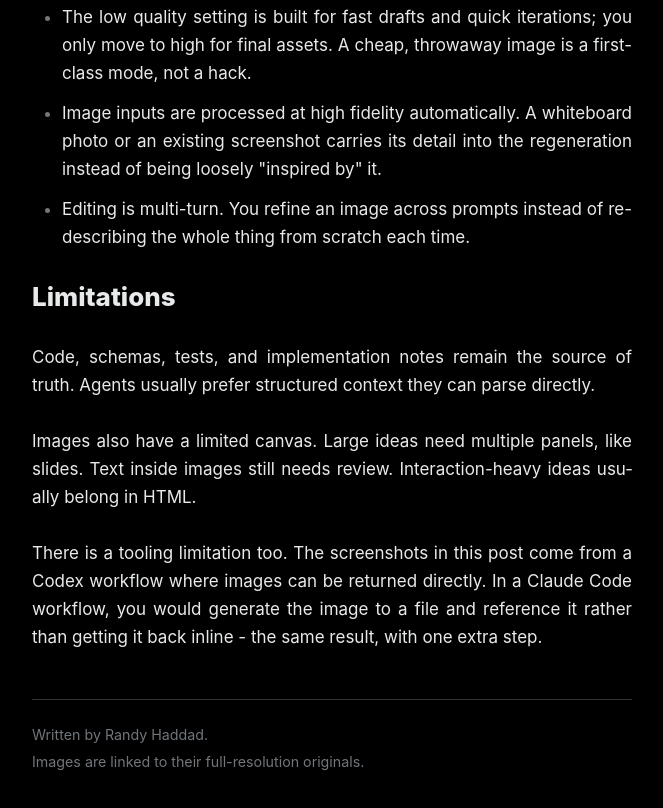
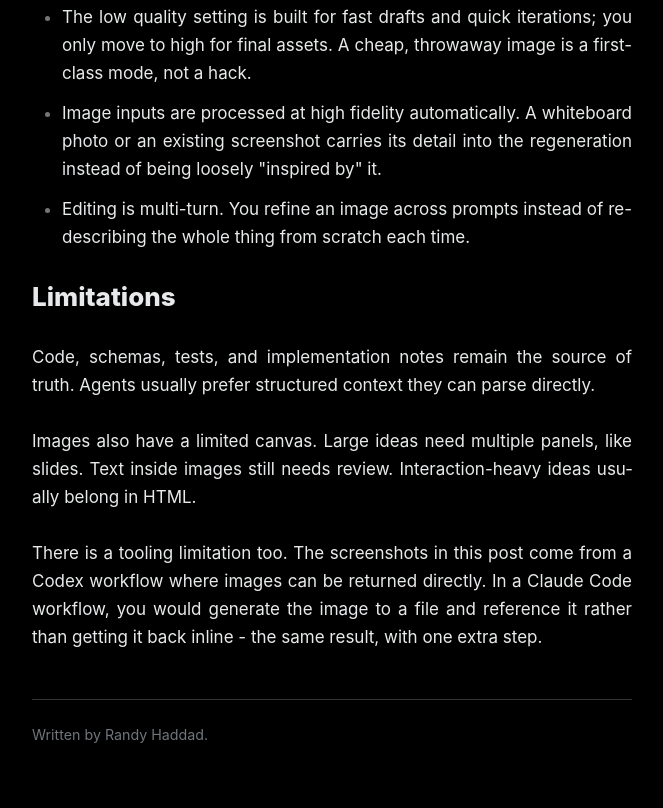
Before and after one commit to RandyHaddad/thinking-in-images-blog, a website: page index.html in a window 1280 px wide. Shown: the part 5586-6394 px from the top of the page, without its empty margins (308-971 px from the left). Drawn offline with Linux system fonts and the light colour scheme; a web font is replaced by a local one.

Commit message:
Remove image resolution footer note

```diff
--- a/index.html
+++ b/index.html
@@ -284,7 +284,6 @@
 
         <footer class="byline">
           <p>Written by Randy Haddad.</p>
-          <p class="note">Images are linked to their full-resolution originals.</p>
         </footer>
       </article>
     </main>
```
